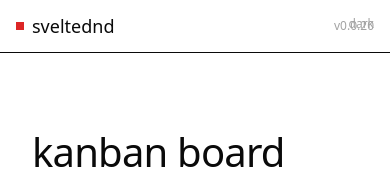
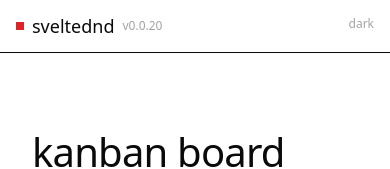
Before and after one commit to thisuxhq/sveltednd, a SvelteKit app: page / in a window 390 px wide. Shown: the top 169 px of the page. Built offline with nearby package versions, Linux system fonts and the light colour scheme; a web font is replaced by a local one.

Commit message:
fix: move version next to app name in mobile header
- Place version text next to sveltednd name on the left
- Remove version from right side to prevent overlap with theme toggle
- Adjust z-index for proper layering

```diff
--- a/src/routes/+layout.svelte
+++ b/src/routes/+layout.svelte
@@ -110,14 +110,14 @@
 
 <!-- Mobile header -->
 <header
-	class="fixed left-0 right-0 top-0 z-50 border-b border-swiss-black bg-white dark:border-white/20 dark:bg-swiss-black md:hidden"
+	class="fixed left-0 right-0 top-0 z-40 border-b border-swiss-black bg-white dark:border-white/20 dark:bg-swiss-black md:hidden"
 >
 	<div class="flex items-center justify-between px-4 py-3">
 		<div class="flex items-center gap-2">
 			<div class="h-2 w-2 bg-swiss-red"></div>
 			<span class="text-lg dark:text-white">sveltednd</span>
+			<span class="text-xs text-swiss-mid-gray dark:text-white/60">v0.0.20</span>
 		</div>
-		<span class="text-xs text-swiss-mid-gray dark:text-white/60">v0.0.20</span>
 	</div>
 </header>
 
```
